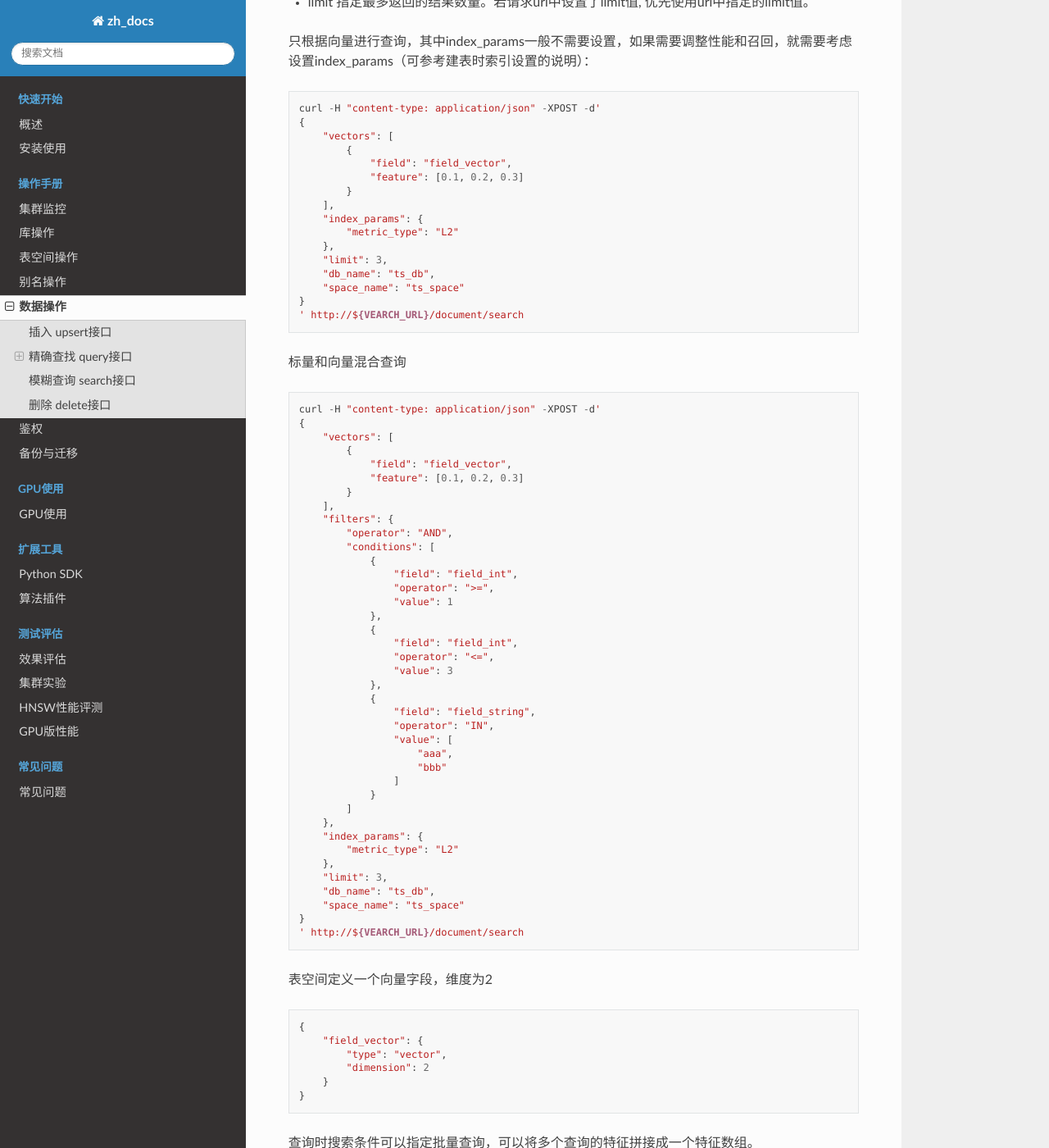
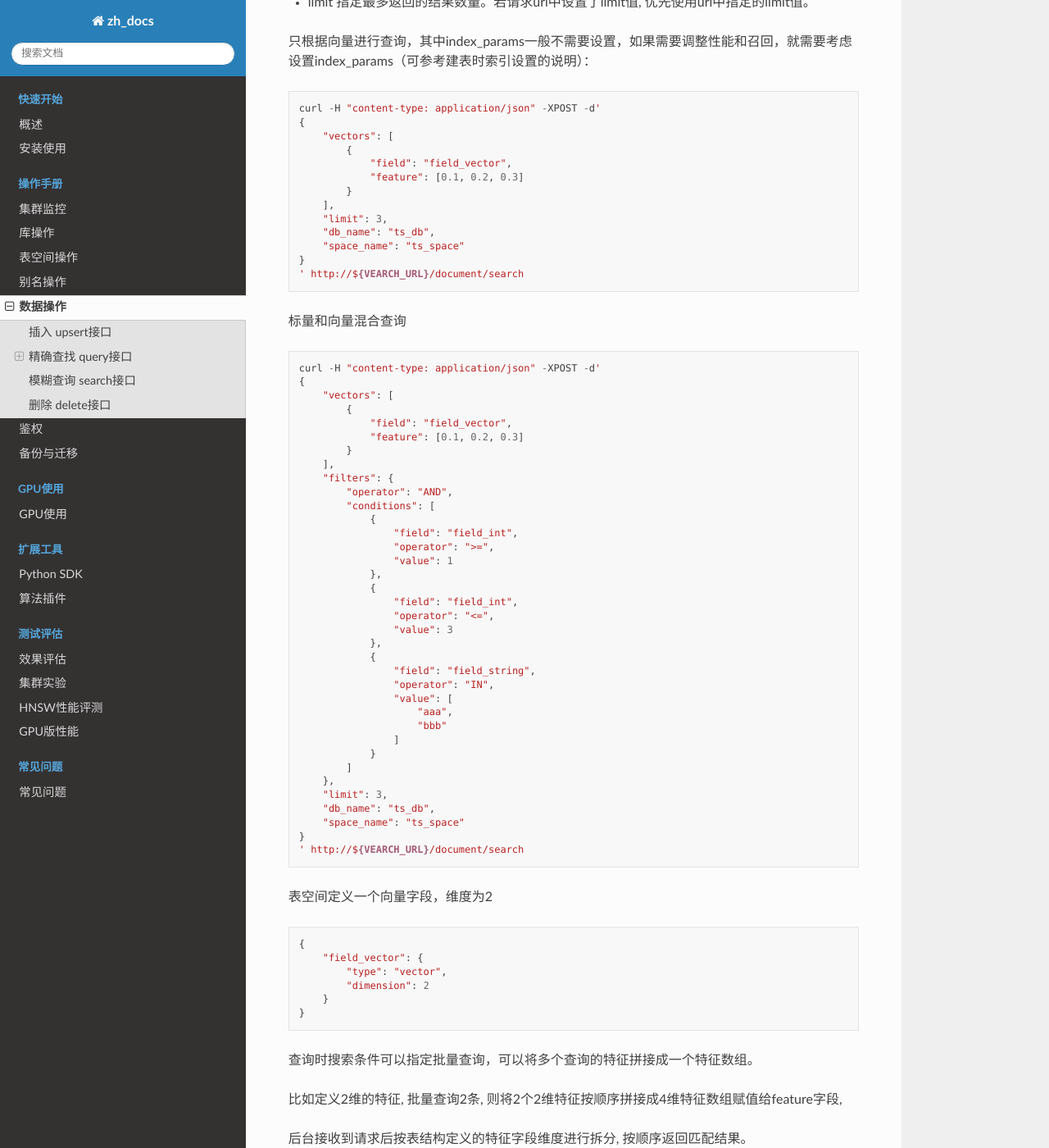
Before and after one commit to vearch/zh_docs, a Sphinx documentation site: the page built from docs/source/use_op/op_doc.rst, in a window 1280 px wide and 1400 px high, scrolled down 8541 px. Shown: the whole window at 82% size. Built offline with Sphinx 7.4.7 and the Read the Docs theme 3.1.0, drawn with Linux system fonts in a browser that asks for light colours; pages that are not in the unit, such as notebooks, are missing from menus.

Commit message:
feat: remove index_params in search example

```diff
--- a/docs/source/use_op/op_doc.rst
+++ b/docs/source/use_op/op_doc.rst
@@ -470,9 +470,6 @@ FLAT
                 "feature": [0.1, 0.2, 0.3]
             }
         ],
-        "index_params": {
-            "metric_type": "L2"
-        },
         "limit": 3,
         "db_name": "ts_db",
         "space_name": "ts_space"
@@ -515,9 +512,6 @@ FLAT
                     ]
                 }
             ]
-        },
-        "index_params": {
-            "metric_type": "L2"
         },
         "limit": 3,
         "db_name": "ts_db",
```
